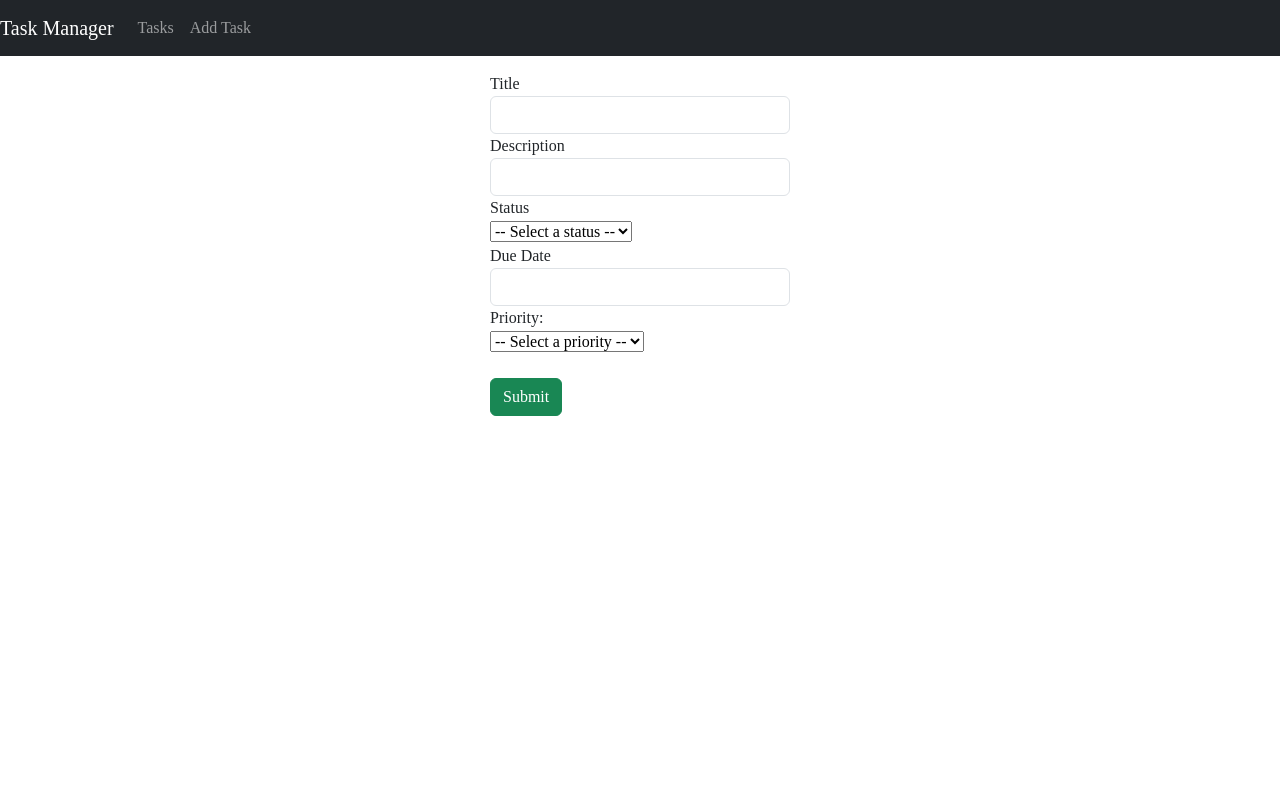
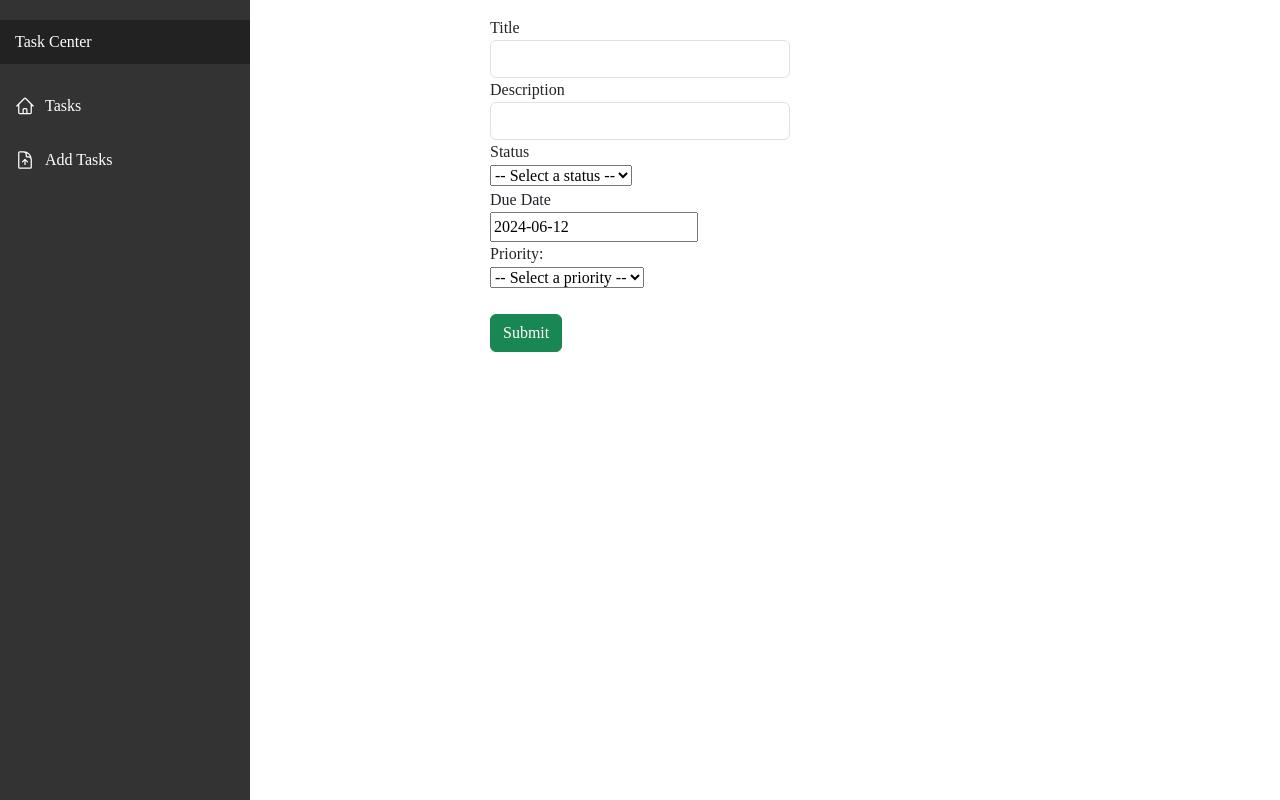
Before and after one commit to samhitask/task, a React (Create React App) app in the folder taskapp/: page /add-tasks in a window 1280 px wide. Built offline with nearby package versions, Linux system fonts and the light colour scheme.

Commit message:
Updated frontend design (added sidebar, date functionality)

```diff
--- a/taskapp/package.json
+++ b/taskapp/package.json
@@ -6,12 +6,15 @@
     "@chakra-ui/react": "^2.8.2",
     "@emotion/react": "^11.11.4",
     "@emotion/styled": "^11.11.5",
+    "@heroicons/react": "^2.1.3",
     "@testing-library/jest-dom": "^5.17.0",
     "@testing-library/react": "^13.4.0",
     "@testing-library/user-event": "^13.5.0",
     "axios": "^1.7.2",
+    "clsx": "^2.1.1",
     "framer-motion": "^11.2.10",
     "react": "^18.3.1",
+    "react-datepicker": "^6.9.0",
     "react-dom": "^18.3.1",
     "react-router-dom": "^6.23.1",
     "react-scripts": "5.0.1",
--- a/taskapp/src/App.css
+++ /dev/null
@@ -1,32 +0,0 @@
-.App {
-  text-align: center;
-}
-
-.list {
-  text-align: left;
-  max-width: 750px;
-  margin: auto;
-}
-
-.submit-form {
-  max-width: 300px;
-  margin: auto;
-}
-
-.form {
-  padding: 0.5rem;
-}
-
-.edit-form {
-  max-width: 300px;
-  margin: auto;
-}
-
-@fontface {
-  font-family: 'Spectral';
-  src: url('https://fonts.googleapis.com/css?family=Spectral')
-}
-
-body {
-  font-family: 'Spectral';
-}
--- a/taskapp/src/App.js
+++ b/taskapp/src/App.js
@@ -1,27 +1,26 @@
 import React, { Component } from "react";
 import { Routes, Route } from "react-router-dom";
 import "bootstrap/dist/css/bootstrap.min.css";
-import "./App.css";
-
+import './global.css'
 
 import CreateTask from "./components/create-task.component";
 import Task from "./components/task.component";
 import TaskList from "./components/task-list.component";
-import Navbar from "./layout/Navbar";
-
+import Sidenav from "./layout/Sidenav";
 
 class App extends Component {
   render() {
     return (
-      <div>
-        <Navbar />
+      <div className="app-container">
+        <Sidenav />
+        <div className="main-content">
           <div className="container mt-3">
             <Routes>
-            <Route path="/" element={<TaskList/>} />
               <Route path="/tasks" element={<TaskList/>} />
               <Route path="/add-tasks" element={<CreateTask/>} />
               <Route path="/task/:id" element={<Task/>} />
             </Routes>
+          </div>
         </div>
       </div>
     );
--- a/taskapp/src/components/create-task.component.js
+++ b/taskapp/src/components/create-task.component.js
@@ -1,5 +1,8 @@
 import React, { Component } from "react";
 import TaskDataService from "../task.service";
+import DatePicker from "react-datepicker";
+import "react-datepicker/dist/react-datepicker.css";
+import "../global.css"
 
 export default class AddTask extends Component {
 
@@ -19,7 +22,7 @@ export default class AddTask extends Component {
       title: "",
       description: "",
       status: 'TO DO',
-      dueDate: null,
+      dueDate: new Date(),
       priority: '',
 
       submitted: false
@@ -53,11 +56,11 @@ export default class AddTask extends Component {
     });
   }
 
-  onChangeDueDate(e) {
+  onChangeDueDate = (date) => {
     this.setState({
-      dueDate: e.target.value
+      dueDate: date
     });
-  }
+  };
 
   saveTask() {
     var data = {
@@ -94,7 +97,7 @@ export default class AddTask extends Component {
       id: null,
       title: "",
       description: "",
-      dueDate: "",
+      dueDate: Date,
       status: "",
       priority: "",
 
@@ -107,7 +110,7 @@ export default class AddTask extends Component {
     let statuses = [
       { label: 'TO DO', value: 'TO DO'},
       { label: 'IN PROGRESS', value: 'IN PROGRESS'},
-      { label: 'COMPLETE', value: 'COMPLETE'}
+      { label: 'DONE', value: 'DONE'}
     ]
 
     let priorities = [
@@ -119,9 +122,10 @@ export default class AddTask extends Component {
             <div className="submit-form">
               {this.state.submitted ? (
                 <div>
+                  <br/>
                   <h4>Task added successfully!</h4>
                   <button className="btn btn-success" onClick={this.newTask}>
-                    Add
+                    Add more?
                   </button>
                 </div>
               ) : (
@@ -156,7 +160,7 @@ export default class AddTask extends Component {
                   <div className='form-group'>
                     <label htmlFor="status">Status</label>
                     <br/>
-                    <select onChange={this.onStatusChange}>
+                    <select onChange={this.onChangeStatus}>
                       <option value = "Select a status">-- Select a status -- </option>
                         {statuses.map((st) => ( <option key = {st.label} value={st.value}>{st.label}
                       </option>
@@ -165,22 +169,19 @@ export default class AddTask extends Component {
                       </div>
                   </div>
                   <div className="form-group">
-                    <label htmlFor="dueDate">Due Date</label>
-                    <input
-                      type="text"
-                      className="form-control"
-                      id="dueDate"
-                      required
-                      value={this.state.dueDate}
-                      onChange={this.onChangeDueDate}
-                      name="dueDate"
-                    />
-                  </div>
+                      <label htmlFor="dueDate">Due Date</label>
+                      <br />
+                      <DatePicker
+                        selected={this.state.dueDate}
+                        onChange={this.onChangeDueDate}
+                        dateFormat="yyyy-MM-dd"
+                      />
+                    </div>
                   <div>
                   <div className='form-group'>
                     <label htmlFor="status">Priority: </label>
                     <br/>
-                    <select onChange={this.onPriorityChange}>
+                    <select onChange={this.onChangePriority}>
                       <option value = "Select a priority">-- Select a priority -- </option>
                         {priorities.map((pr) => ( <option key = {pr.label} value={pr.value}>{pr.label}
                       </option>
@@ -190,7 +191,7 @@ export default class AddTask extends Component {
                   </div>
 
                   <br/>
-                  <button onClick={this.saveTask} className="btn btn-success">
+                  <button onClick={this.saveTask} className="btn btn-success" >
                     Submit
                   </button>
                 </div>
--- a/taskapp/src/components/task-list.component.js
+++ b/taskapp/src/components/task-list.component.js
@@ -99,16 +99,16 @@ export default class TasksList extends Component {
               </div>
               <div>
                 <label>
-                  <strong>Priority</strong>
+                  <strong>Priority: </strong>
                 </label>{" "}
                 {currentTask.priority}
               </div>
+              <br/>
               <button type="button">
                 <Link
                   to={"/task/" + currentTask.id}
-                  className="badge badge-warning"
                 >
-                  Edit
+                  Edit Task
                 </Link>
                 </button>
 
--- a/taskapp/src/components/task.component.js
+++ b/taskapp/src/components/task.component.js
@@ -1,6 +1,8 @@
 import React, { Component } from "react";
 import TaskDataService from "../task.service";
 import { withRouter } from '../common/with-router';
+import DatePicker from "react-datepicker";
+import "react-datepicker/dist/react-datepicker.css";
 
 class Task extends Component {
   constructor(props) {
@@ -78,16 +80,11 @@ class Task extends Component {
     }));
   }
 
-  onChangeDueDate(e) {
-    const dueDate = e.target.value;
-
-    this.setState(prevState => ({
-      currentTask: {
-        ...prevState.currentTask,
-        dueDate: dueDate
-      }
-    }));
-  }
+  onChangeDueDate = (date) => {
+    this.setState({
+      dueDate: date
+    });
+  };
 
   getTask(id) {
     TaskDataService.get(id)
@@ -133,7 +130,7 @@ class Task extends Component {
       .then(response => {
         console.log(response.data);
         this.setState({
-          message: "The Task was updated successfully!"
+          message: "\nThe task was updated successfully!"
         });
       })
       .catch(e => {
@@ -145,7 +142,7 @@ class Task extends Component {
     TaskDataService.delete(this.state.currentTask.id)
       .then(response => {
         console.log(response.data);
-        this.props.router.navigate('/Tasks');
+        this.props.router.navigate('/tasks');
       })
       .catch(e => {
         console.log(e);
@@ -154,7 +151,16 @@ class Task extends Component {
 
   render() {
     const { currentTask } = this.state;
-
+    let statuses = [
+      { label: 'TO DO', value: 'TO DO'},
+      { label: 'IN PROGRESS', value: 'IN PROGRESS'},
+      { label: 'DONE', value: 'DONE'}
+    ]
+    let priorities = [
+      { label: 'LOW', value: 'LOW'},
+      { label: 'MEDIUM', value: 'MEDIUM'},
+      { label: 'HIGH', value: 'HIGH'}
+    ]
     return (
       <div>
         {currentTask ? (
@@ -181,81 +187,65 @@ class Task extends Component {
                   onChange={this.onChangeDescription}
                 />
               </div>
-              <div className="form-group">
-                <label htmlFor="status">Description</label>
-                <input
-                  type="text"
-                  className="form-control"
-                  id="status"
-                  value={currentTask.status}
-                  onChange={this.onChangeStatus}
-                />
+              <div className='form-group'>
+                <label htmlFor="status">Status</label>
+                <br/>
+                <select value={currentTask.status} onChange={this.onChangeStatus}>
+                  {statuses.map((st) => (
+                    <option key={st.value} value={st.value}>
+                      {st.label}
+                    </option>
+                  ))}
+                </select>
               </div>
               <div className="form-group">
-                <label htmlFor="dueDate">Due Date</label>
-                <input
-                  type="text"
-                  className="form-control"
-                  id="dueDate"
-                  value={currentTask.dueDate}
-                  onChange={this.onChangeDueDate}
-                />
-              </div>
+                      <label htmlFor="dueDate">Due Date</label>
+                      <br/>
+                      <DatePicker
+                        selected={this.state.dueDate}
+                        onChange={this.onChangeDueDate}
+                        dateFormat="yyyy-MM-dd"
+                      />
+                    </div>
               <div className="form-group">
                 <label htmlFor="priority">Priority</label>
-                <input
-                  type="text"
-                  className="form-control"
-                  id="priority"
-                  value={currentTask.priority}
-                  onChange={this.onChangePriority}
-                />
+                <br/>
+                <select value={currentTask.priority} onChange={this.onChangePriority}>
+                  {priorities.map((pr) => (
+                    <option key={pr.value} value={pr.value}>
+                      {pr.label}
+                    </option>
+                  ))}
+                </select>
               </div>
 
-              <div className="form-group">
-                <label>
-                  <strong>State </strong>
-                </label>
-                {currentTask.published ? "Published" : "Pending"}
-              </div>
+
             </form>
 
-            {currentTask.published ? (
-              <button
-                className="badge badge-primary mr-2"
-                onClick={() => this.updatePublished(false)}
+
+            <br/>
+
+            <button variant='contained'
+              onClick={this.deleteTask}
               >
-                UnPublish
-              </button>
-            ) : (
-              <button
-                className="badge badge-primary mr-2"
-                onClick={() => this.updatePublished(true)}
-              >
-                Publish
-              </button>
-            )}
 
-            <button
-              className="badge badge-danger mr-2"
-              onClick={this.deleteTask}
-            >
               Delete
-            </button>
+            </button>{' '}
 
             <button
               type="submit"
-              className="badge badge-success"
               onClick={this.updateTask}
+              color='#7393B3'
             >
               Update
             </button>
-            <p>{this.state.message}</p>
+            <br />
+              <p> {this.state.message}</p>
           </div>
         ) : (
           <div>
             <br />
-            <p>Please click on a task...</p>
+
           </div>
         )}
       </div>
--- /dev/null
+++ b/taskapp/src/global.css
@@ -0,0 +1,55 @@
+@tailwind base;
+@tailwind components;
+@tailwind utilities;
+
+.app-container {
+  display: flex;
+  height: 100vh;
+}
+
+.side-nav {
+  width: 16rem;
+  background-color: #f3f4f6;
+}
+
+.main-content {
+  flex-grow: 1;
+  overflow-y: auto;
+}
+
+@fontface {
+  font-family: 'Spectral';
+  src: url('https://fonts.googleapis.com/css?family=Spectral')
+}
+
+body {
+  font-family: 'Spectral';
+}
+
+.App {
+  text-align: center;
+}
+
+.list {
+  text-align: left;
+  max-width: 750px;
+  margin: auto;
+}
+
+.submit-form {
+  max-width: 300px;
+  margin: auto;
+}
+
+.form {
+  padding: 0.5rem;
+}
+
+.edit-form {
+  max-width: 300px;
+  margin: auto;
+}
+
+.button {
+  color: #7393B3
+}
--- a/taskapp/src/layout/Navbar.js
+++ /dev/null
@@ -1,27 +0,0 @@
-import React from 'react';
-import { Link } from "react-router-dom";
-
-export default function Navbar() {
-    return (
-        <div>
-        <nav className="navbar navbar-expand navbar-dark bg-dark">
-           <a href="/tasks" className="navbar-brand">
-               Task Manager
-           </a>
-           <div className="navbar-nav mr-auto">
-               <li className="nav-item">
-               <Link to={"/tasks"} className="nav-link">
-                   Tasks
-               </Link>
-               </li>
-               <li className="nav-item">
-               <Link to={"/add-tasks"} className="nav-link">
-                   Add Task
-               </Link>
-               </li>
-           </div>
-       </nav>
-   </div>
-    )
-
-}
--- /dev/null
+++ b/taskapp/src/layout/Sidenav.css
@@ -0,0 +1,70 @@
+
+
+.sidebar {
+    height: 100%;
+    width: 250px;
+    position: fixed;
+    top: 0;
+    left: 0;
+    background-color: #333;
+    overflow-x: hidden;
+    padding-top: 20px;
+  }
+
+  .sidebar-header {
+    display: flex;
+    align-items: center;
+    padding: 10px 15px;
+    background-color: #222;
+  }
+
+  .sidebar-logo {
+    display: flex;
+    align-items: center;
+    text-decoration: none;
+    color: #fff;
+  }
+
+
+  .logo-text {
+    font-size: 18px;
+    font-weight: bold;
+  }
+
+  .sidebar-menu {
+    list-style-type: none;
+    padding: 0;
+    margin: 20px 0;
+  }
+
+  .sidebar-item {
+    margin-bottom: 10px;
+  }
+
+  .sidebar-link {
+    display: flex;
+    align-items: center;
+    text-decoration: none;
+    color: #fff;
+    padding: 10px 15px;
+    border-radius: 5px;
+    transition: all 0.3s ease;
+  }
+
+  .sidebar-link:hover {
+    background-color: #555;
+    color: #fff;
+  }
+
+  .sidebar-icon {
+    width: 20px;
+    margin-right: 10px;
+  }
+
+  .sidebar-text {
+    font-size: 16px;
+  }
+
+  .sidebar-header {
+    color:#FFF;
+  }
--- /dev/null
+++ b/taskapp/src/layout/Sidenav.jsx
@@ -0,0 +1,31 @@
+
+import React from 'react';
+import { Link } from 'react-router-dom';
+import { DocumentArrowUpIcon, HomeIcon } from '@heroicons/react/24/outline';
+import './Sidenav.css';
+
+const Sidenav = () => {
+  return (
+    <div className="sidebar">
+      <div className="sidebar-header">
+          Task Center
+      </div>
+      <ul className="sidebar-menu">
+        <li className="sidebar-item">
+          <Link to="/tasks" className="sidebar-link">
+            <HomeIcon className="sidebar-icon" />
+            <span className="sidebar-text">Tasks</span>
+          </Link>
+        </li>
+        <li className="sidebar-item">
+          <Link to="/add-tasks" className="sidebar-link">
+            <DocumentArrowUpIcon className="sidebar-icon" />
+            <span className="sidebar-text">Add Tasks</span>
+          </Link>
+        </li>
+      </ul>
+    </div>
+  );
+};
+
+export default Sidenav;
```
Also changed, not shown: 1 other file (tests, documents, lock files or other folders). Lines whose indentation alone changed are shown as unchanged.
